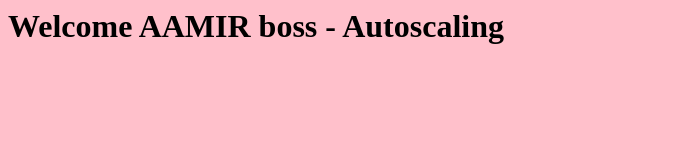
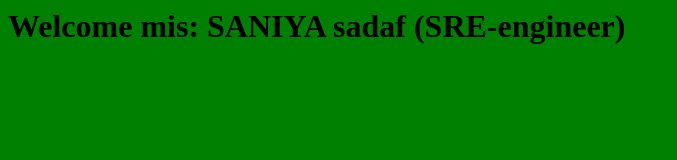
Before and after one commit to aamir490/project-sanjay, a plain HTML site: page index.html in a window 1280 px wide. Shown: the whole page, without its empty margins (0-677 px from the left). Drawn offline with Linux system fonts and the light colour scheme.

Commit message:
this is updated commit

```diff
--- a/index.html
+++ b/index.html
@@ -1,6 +1,6 @@
 <html>
-<body bgcolor="pink">
-<h1> Welcome AAMIR boss - Autoscaling</h1>
-<front color="red"><marquee>smile is sweeet poisons>
+<body bgcolor="green">
+<h1> Welcome mis: SANIYA sadaf (SRE-engineer) </h1>
+<front color="red"><marquee>welcom to wipro>
 </body>
 </html>
```
